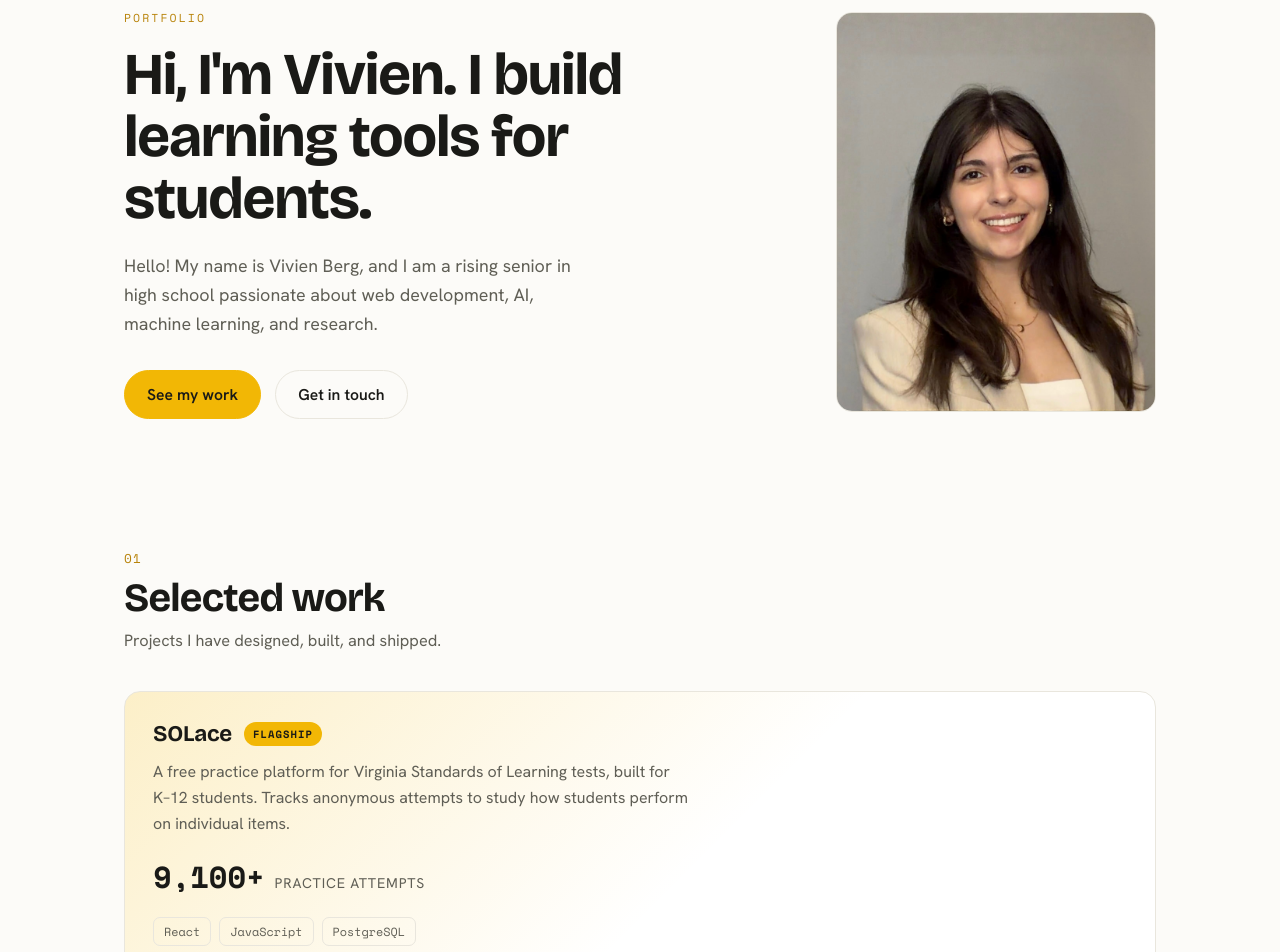
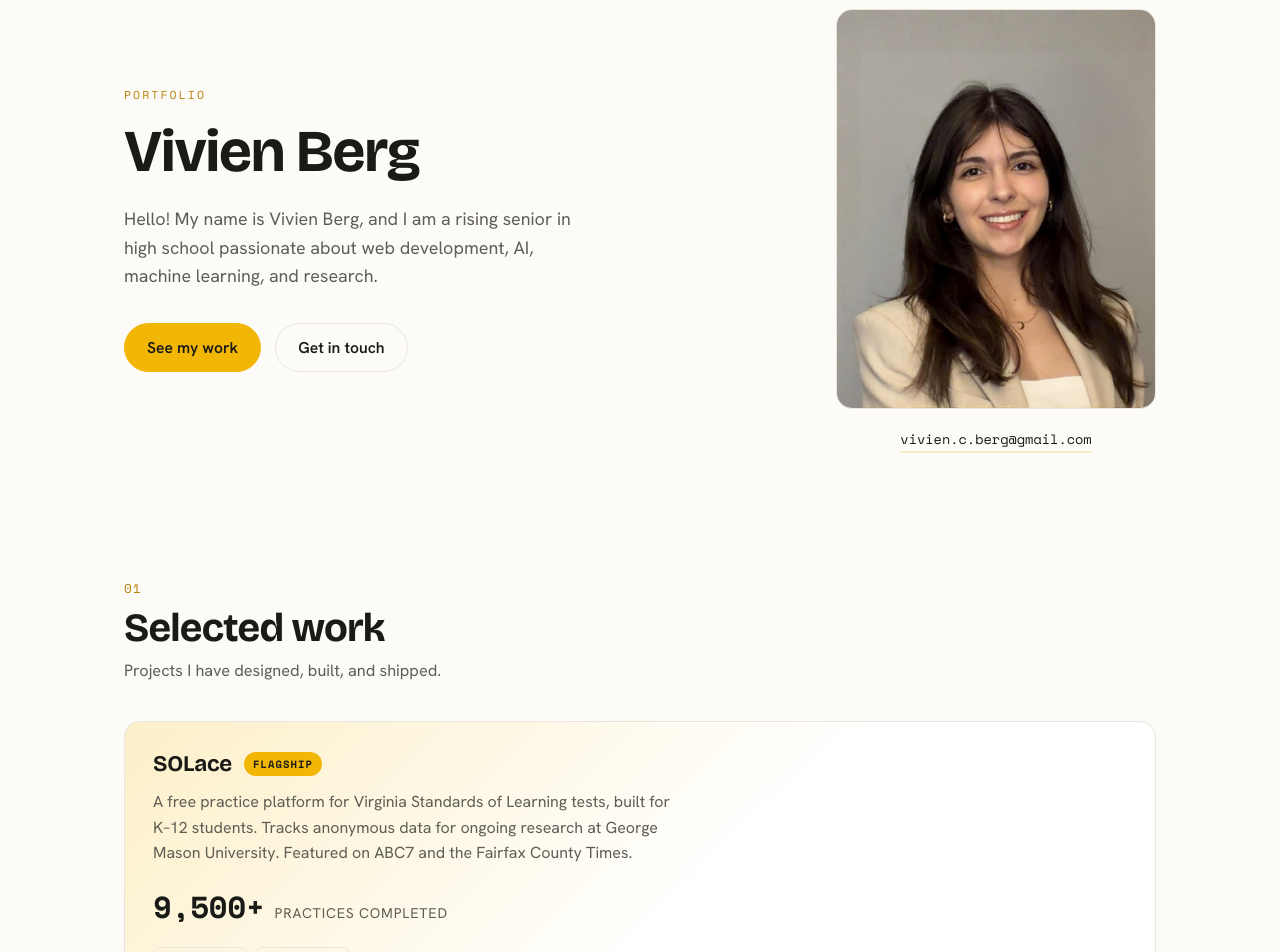
Before and after one commit to iicebergg/vivienberg-portfolio, a React (Vite) app: page / in a window 1280 px wide. Shown: the part 140-1092 px from the top of the page. Built offline with nearby package versions, Linux system fonts and the light colour scheme.

Commit message:
updates to info

```diff
--- a/src/portfolio.jsx
+++ b/src/portfolio.jsx
@@ -13,10 +13,10 @@ const PROJECTS = [
   {
     title: "SOLace",
     blurb:
-      "A free practice platform for Virginia Standards of Learning tests, built for K–12 students. Tracks anonymous attempts to study how students perform on individual items.",
-    stat: "9,100+",
-    statLabel: "practice attempts",
-    tags: ["React", "JavaScript", "PostgreSQL"],
+      "A free practice platform for Virginia Standards of Learning tests, built for K–12 students. Tracks anonymous data for ongoing research at George Mason University. Featured on ABC7 and the Fairfax County Times.",
+    stat: "9,500+",
+    statLabel: "practices completed",
+    tags: ["JavaScript", "PostgreSQL"],
     href: "https://learnsolace.org",
     featured: true,
   }
@@ -87,7 +87,7 @@ function Reveal({ children, className = "", as: Tag = "div" }) {
 export default function Portfolio() {
   const [theme, setTheme] = useState("light");
 
-  // Start from the visitor's system preference.
+  // Start from the visitor's system preference
   useEffect(() => {
     const prefersDark = window.matchMedia("(prefers-color-scheme: dark)").matches;
     setTheme(prefersDark ? "dark" : "light");
@@ -95,7 +95,6 @@ export default function Portfolio() {
 
   const toggleTheme = () => {
     setTheme((t) => (t === "light" ? "dark" : "light"));
-    // For your own site, also persist the choice here.
   };
 
   const initials = PROFILE.name
@@ -150,7 +149,7 @@ export default function Portfolio() {
           <div className="hero-text">
             <p className="eyebrow">Portfolio</p>
             <h1 id="hero-name" className="hero-name">
-              Hi, I'm Vivien. I build <span className="mark">learning tools</span> for students.
+              Vivien Berg
             </h1>
             <p className="hero-intro">{PROFILE.intro}</p>
             <div className="hero-actions">
@@ -172,6 +171,9 @@ export default function Portfolio() {
                 <span className="photo-hint">Add your photo</span>
               </div>
             )}
+            <div className="photo-info">
+              <a href={`mailto:${PROFILE.email}`} className="photo-email">{PROFILE.email}</a>
+            </div>
           </div>
         </section>
 
@@ -519,6 +521,23 @@ html, body { margin: 0; padding: 0; }
   text-transform: uppercase;
   color: var(--muted);
 }
+.photo-info {
+  margin-top: 14px;
+  text-align: center;
+}
+.photo-email {
+  font-family: var(--font-mono);
+  font-size: 0.85rem;
+  color: var(--ink);
+  text-decoration: none;
+  border-bottom: 2px solid var(--gold-soft);
+  padding-bottom: 2px;
+  transition: border-color 0.2s ease, color 0.2s ease;
+}
+.photo-email:hover {
+  border-bottom-color: var(--gold);
+  color: var(--gold-deep);
+}
 
 /* Sections */
 .section {
```
